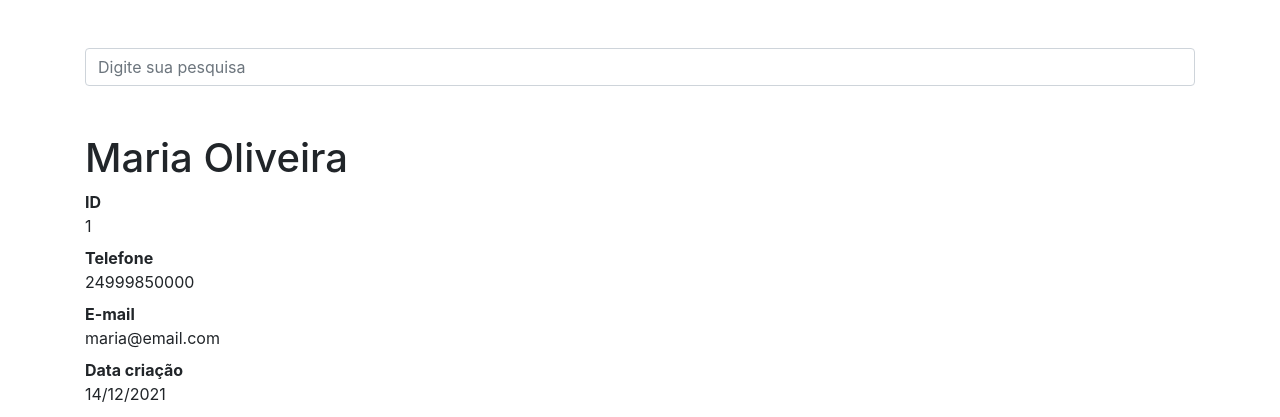
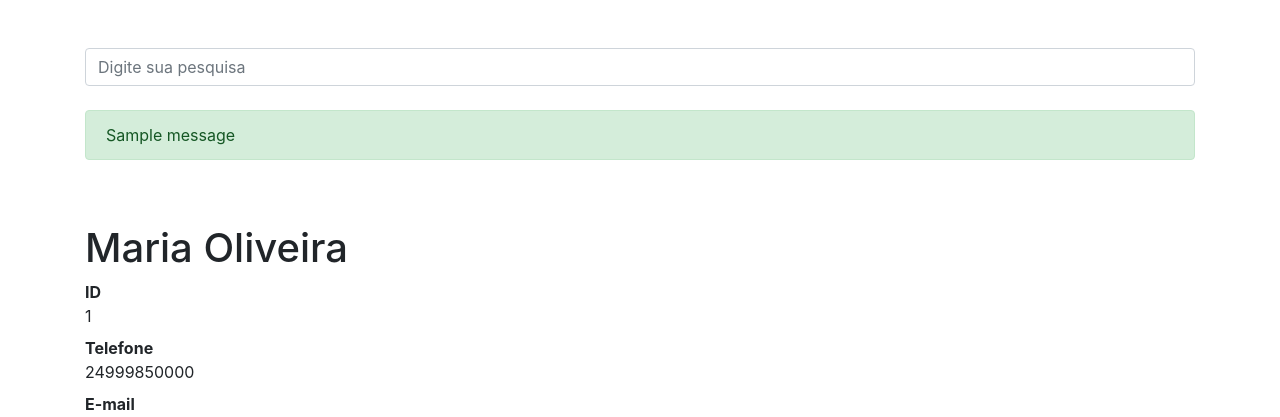
Before and after one commit to kevinidias/Projeto-agenda, a Django app: page /1 in a window 1280 px wide. Shown: the part 56-473 px from the top of the page. Run offline with Django 4.2, Linux system fonts and the light colour scheme; data comes from the database, SQL or seed files in the repository; one stand-in notice (Sample message) is shown; some libraries are stand-ins or nearby versions.

Commit message:
create alert messages

```diff
--- a/contatos/views.py
+++ b/contatos/views.py
@@ -1,10 +1,10 @@
 from django.core.paginator import Paginator
-from django.shortcuts import render, get_object_or_404
+from django.shortcuts import render, get_object_or_404, redirect
 from django.db.models import Q, Value
 from django.db.models.functions import Concat
 from django.http import Http404
 from .models import Contato
-
+from django.contrib import messages
 
 
 # pega os dados e retorna pro html
@@ -33,7 +33,8 @@ def busca(request):
     termo = request.GET.get('termo')
 
     if termo is None or not termo:
-        raise Http404()
+        messages.add_message(request, messages.ERROR, 'Campo termo não pode ficar vazio.')
+        return redirect('index')
 
     campos = Concat('nome', Value(' '), 'sobrenome') #concatena os campos
 
--- a/templates/base.html
+++ b/templates/base.html
@@ -42,6 +42,15 @@
                   id="search-input"
                   placeholder="Digite sua pesquisa"
                   name="termo">
+
+              {% if messages %}
+                <br>
+                {% for message in messages  %}
+                  <div class="alert {{ message.tags}}" role="alert">
+                    {{ message }}
+                  </div>
+                {% endfor %}
+              {% endif %}
           </div>
         </div>
       </form>
```
Also changed, not shown: src/settings.py (+13 -0 lines).
